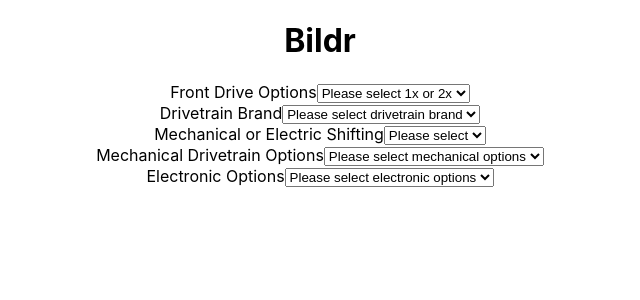
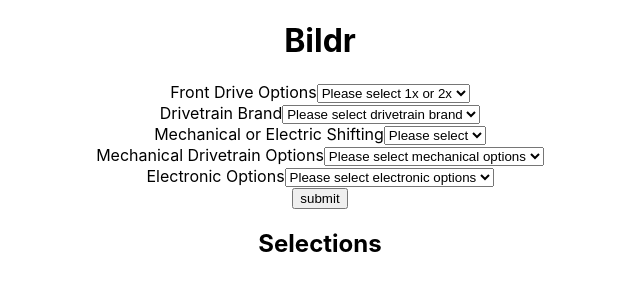
Before and after one commit to mostlyclicks/bikr, a React (Create React App) app: page / in a window 1280 px wide. Shown: the top 300 px of the page, without its empty margins (320-960 px from the left). Built offline with nearby package versions, Linux system fonts and the light colour scheme.

Commit message:
select form - broken commit

```diff
--- a/src/App.js
+++ b/src/App.js
@@ -1,3 +1,5 @@
+import React, { useState } from 'react'
+
 import './App.css';
 import { FrontDriveOptions, DriveBrandOptions, MechElectronicOptions, MechOptions, ElectronicOptions } from './components/DATA/Data'
 import SelectInput from './components/UI/SelectInput';
@@ -12,27 +14,43 @@ function App() {
   const mechOptions = MechOptions
   const electronicOptions = ElectronicOptions
 
-  console.log(frontDriveOptions)
+  const [frontDrive, setFrontDrive] = useState('')
+
+  const frontDriveChangeHandler = (event) => {
+    const selection = event.target.value
+    setFrontDrive(selection)
+    console.log(selection)
+  }
+
+  const handleSubmit = (e) => {
+    e.preventDefault()
+    console.log(frontDrive)
+  }
 
   return (
     <div className="App">
       <h1>Bildr</h1>
-      <form>
 
+      <form onSubmit={handleSubmit}>
 
-          <SelectInput label="Front Drive Options" selectInitialValue="Please select 1x or 2x" selectOptions={frontDriveOptions} />
+        <SelectInput onChange={frontDriveChangeHandler} value={frontDrive} label="Front Drive Options" selectInitialValue="Please select 1x or 2x" selectOptions={frontDriveOptions} />
 
-          <SelectInput label="Drivetrain Brand" selectInitialValue="Please select drivetrain brand" selectOptions={driveBrandOptions} />
+        <SelectInput label="Drivetrain Brand" selectInitialValue="Please select drivetrain brand" selectOptions={driveBrandOptions} />
 
-          <SelectInput label="Mechanical or Electric Shifting" selectInitialValue="Please select" selectOptions={mechElectronicOptions} />
+        <SelectInput label="Mechanical or Electric Shifting" selectInitialValue="Please select" selectOptions={mechElectronicOptions} />
 
-          <SelectInput label="Mechanical Drivetrain Options" selectInitialValue="Please select mechanical options" selectOptions={mechOptions} />
+        <SelectInput label="Mechanical Drivetrain Options" selectInitialValue="Please select mechanical options" selectOptions={mechOptions} />
 
-          <SelectInput label="Electronic Options" selectInitialValue="Please select electronic options" selectOptions={electronicOptions} />
+        <SelectInput label="Electronic Options" selectInitialValue="Please select electronic options" selectOptions={electronicOptions} />
 
+        <input type="submit" value="submit" />
+      </form>
 
+      <div>
+        <h2>Selections</h2>
+        <p>{frontDrive}</p>
+      </div>
 
-      </form>
 
     </div>
   );
```
